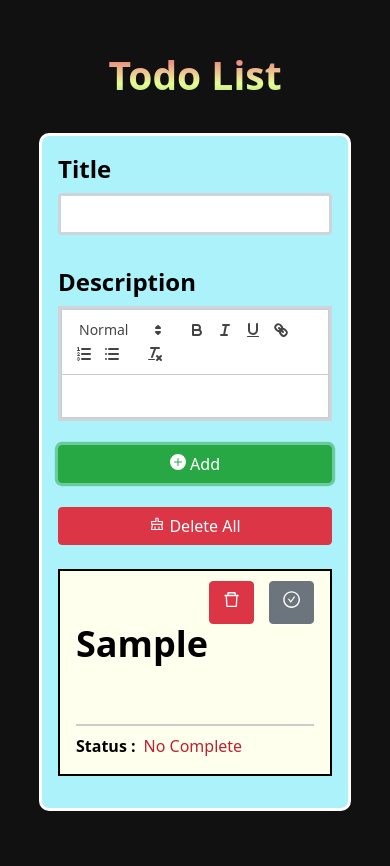
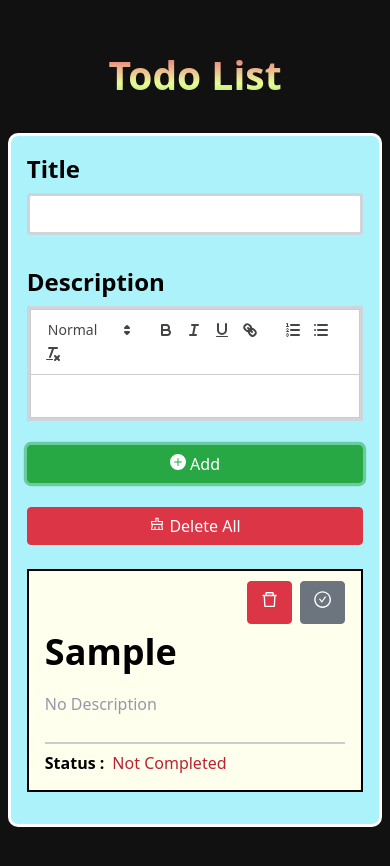
Before and after one commit to PremPPrem/todolist, a Next.js app: page / in a window 390 px wide. Both pictures are taken after typing "Sample" into the empty fields and a click on the button "Add". Shown: the top 866 px of the page. Built offline with nearby package versions, Linux system fonts and the light colour scheme.

Commit message:
update css and responsive

```diff
--- a/pages/components/Modal.jsx
+++ b/pages/components/Modal.jsx
@@ -1,5 +1,5 @@
 import React from 'react'
-import { BiErrorCircle } from "react-icons/bi";
+import { AiOutlineCloseCircle } from "react-icons/ai";
 import s from "@/styles/Modal.module.scss";
 
 export default function Modal({id,deleteTodo,closeModal}) {
@@ -8,7 +8,7 @@ export default function Modal({id,deleteTodo,closeModal}) {
     <div className={s.modal_header}>
       <div className={s.modal_content}>
           <button onClick={()=> closeModal(false)} className={s.modal_btn_x}>x</button>
-          <div className={s.modal_icon}><BiErrorCircle /></div>
+          <div className={s.modal_icon}><AiOutlineCloseCircle /></div>
           <div className={s.modal_title}>
               <p>Do you want to delete</p>
           </div>
--- a/pages/components/TodoItem.jsx
+++ b/pages/components/TodoItem.jsx
@@ -21,14 +21,16 @@ export default function TodoItem({
       )}
       <div className={s.item}>
         <div className={s.item_header}>
-          <h3>{title}</h3>
-          <p>
-            {readMore
-              ? parse(description)
-              : parse(description.substring(0, 250))}
-
-          </p>
-          <button
+          <h3 className={s.item_title}>{title}</h3>
+          <div className={s.item_description}>
+            {!description ? (
+              <p className={s.item_no_description}>No Description</p>
+            ) : readMore ? (
+              parse(description)
+            ) : (
+              parse(description.substring(0, 250))
+            )}
+            <button
               className={s.item_button}
               onClick={() => {
                 setReadMore(!readMore);
@@ -37,11 +39,11 @@ export default function TodoItem({
               {description?.length <= 250
                 ? ""
                 : readMore
-                ? " . . . Read Less"
-                : " . . . Read More"}
+                ? "Read Less"
+                : "Read More"}
             </button>
+          </div>
 
-          <div className={s.line}></div>
           <div
             className={
               complete === true
@@ -51,7 +53,7 @@ export default function TodoItem({
           >
             <p>
               <span>Status :</span>
-              {complete === true ? "Complete" : "No Complete"}
+              {complete === true ? "Completed" : "Not Completed"}
             </p>
           </div>
           <div className={s.item_icon}>
--- a/pages/components/TodoList.jsx
+++ b/pages/components/TodoList.jsx
@@ -79,11 +79,6 @@ export default function TodoList() {
           </div>
           <div className={s.list_input_item}>
             <label>Description</label>
-            {/* <input
-              type="text"
-              onChange={(e) => setDescription(e.target.value)}
-              value={description}
-            /> */}
             <div className={s.list_description}>
               <ReactQuill
                 value={description}
--- a/styles/Modal.module.scss
+++ b/styles/Modal.module.scss
@@ -24,12 +24,14 @@
         display: flex;
         justify-content: flex-end;
         border: none;
-        font-size: 1.2rem;
-        font-weight: 600;
+        font-size: 1.5rem;
+        font-weight: 700;
         width: 20px;
         position: absolute;
-        right: 10px;
+        right: 15px;
+        top: 0;
         background: transparent;
+        cursor: pointer;
 
         &:hover {
           color: #dc3545;
@@ -56,17 +58,26 @@
       .modal_button {
         display: flex;
         justify-content: center;
-        margin-bottom: 1.5rem;
+        margin: 1.5rem 0;
 
 
         .modal_btn_yes {
-          margin-right: 0.4rem;
+          margin-right: 0.5rem;
         }
 
         .modal_btn_no {
-          margin-left: 0.4rem;
+          margin-left: 0.5rem;
         }
       }
     }
   }
 }
+
+
+@media (max-width: 500px) {
+  .modal {
+    .modal_header {
+      width: 96%;
+    }
+  }
+}
--- a/styles/TodoItem.module.scss
+++ b/styles/TodoItem.module.scss
@@ -7,25 +7,25 @@
   position: relative;
   word-wrap: break-word;
 
-  h3 {
+  .item_title {
     font-size: 2.25rem;
-    margin: 2rem 0 1rem;
+    margin: 2.5rem 0 1rem;
   }
-  ul,li {
+  ul,li,ol {
     margin: 0.5rem 1rem 0;
   }
 
   a{ display: block;}
 
-  .line {
-    border-top: 2px solid #ccc;
-    margin-top: 1rem;
-    margin-bottom: 0.5rem;
-  }
 
-  p {
-    display: inline;
+
+  .item_description {
     line-height: 1.5;
+
+
+    .item_no_description {
+      color: #9897a9;
+      font-weight: 500;
     }
 
     .item_button {
@@ -35,18 +35,19 @@
       cursor: pointer;
       font-size: 1.2rem;
       color: #007bff;
+      margin-bottom: 0.5rem;
+    }
   }
 
+
+
   .item_status {
+    border-top: 2px solid #ccc;
     color: #28a745;
     p {
       margin-top: 0.5rem;
       font-weight: 500;
 
-
-      .item_p {
-        color: aqua;
-      }
       span {
         font-weight: 700;
         margin-right: 0.5rem;
--- a/styles/TodoList.module.scss
+++ b/styles/TodoList.module.scss
@@ -10,7 +10,7 @@
 }
 
 .list_header {
-  width: 80vw;
+  width: 50vw;
   max-height: fit-content;
   background: #abf2fb;
   margin: 2rem auto 0;
@@ -61,3 +61,16 @@
     border-top: 20px solid #000;
   }
 }
+
+
+@media (max-width: 1280px) {
+  .list_header {
+    width: 80vw;
+  }
+}
+
+@media (max-width: 640px) {
+  .list_header {
+    width: 96vw;
+  }
+}
--- a/styles/globals.scss
+++ b/styles/globals.scss
@@ -33,7 +33,6 @@ body {
 .btn_danger {
   background-color: #dc3545;
   border-color: #dc3545;
-  margin-right: 0.4rem;
   &:hover {
     background-color: #c82333;
     border-color: #bd2130;
@@ -52,7 +51,6 @@ body {
 .btn_success {
   background-color: #28a745;
   border-color: #28a745;
-  margin-left: 0.4rem;
   &:hover {
     background-color: #218838;
     border-color: #1e7e34;
@@ -72,7 +70,6 @@ body {
 .btn_secondary {
   background-color: #6c757d;
   border-color: #6c757d;
-  margin-left: 0.4rem;
   &:hover {
     background-color: #5a6268;
     border-color: #545b62;
```
Lines whose indentation alone changed are shown as unchanged.
